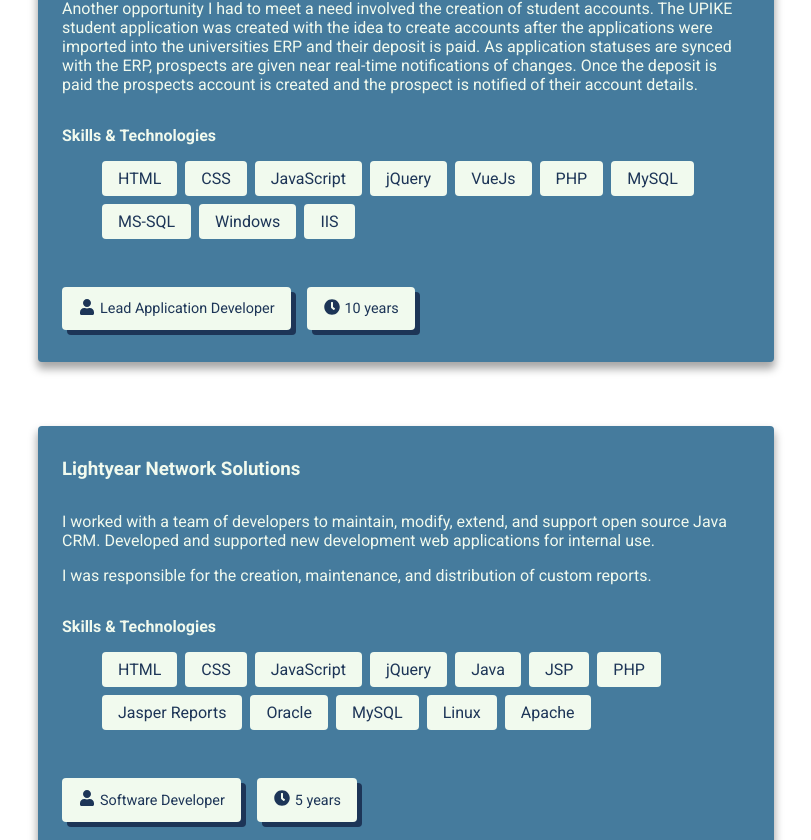
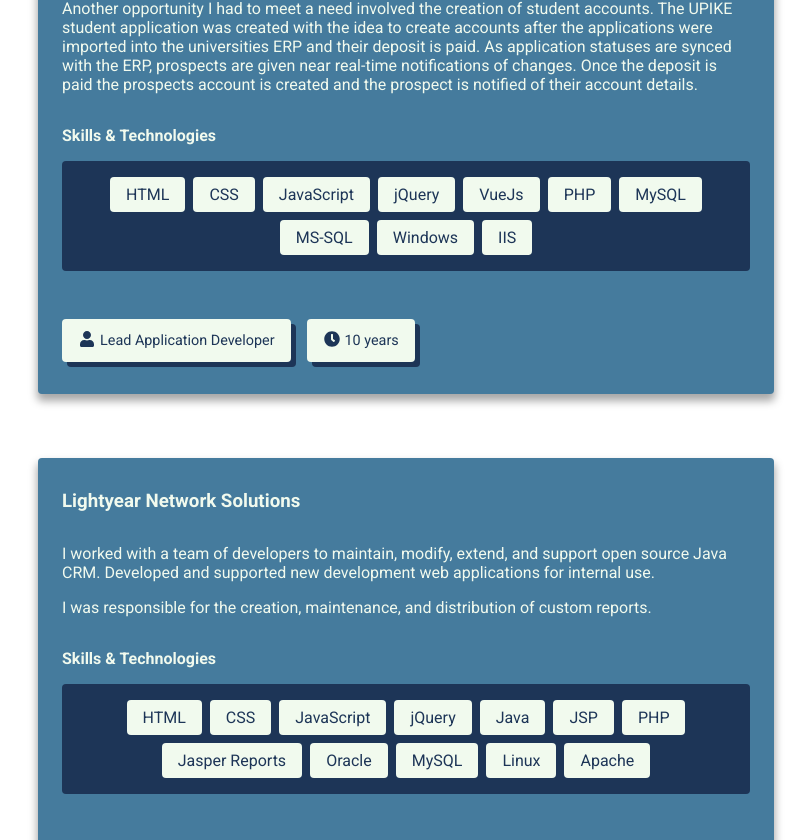
Before and after one commit to mcison21/my-resume, a Vue app: page / in a window 1280 px wide. Shown: the part 800-1640 px from the top of the page, without its empty margins (234-1045 px from the left). Built offline with nearby package versions, Linux system fonts and the light colour scheme.

Commit message:
Centered skills, put background behind it, fixed p

```diff
--- a/src/components/WorkExperience.vue
+++ b/src/components/WorkExperience.vue
@@ -96,7 +96,13 @@
 .skills ul {
   display: flex;
   flex-flow: row wrap;
+  justify-content: center;
   gap: 0.5rem;
+
+  background: var(--tertiary);
+  border-radius: var(--border-radius);
+  margin: 1rem 0;
+  padding: 1rem;
 }
 
 .skills li {
```
